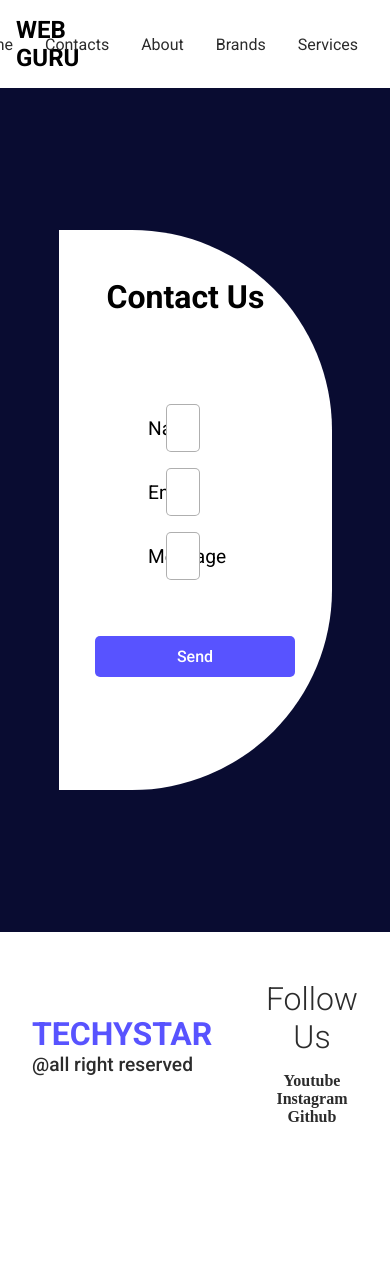
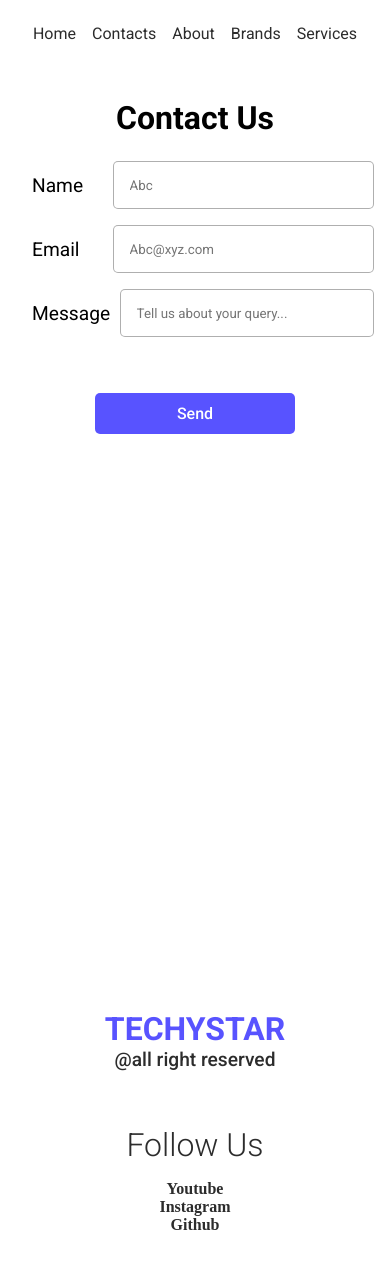
Before and after one commit to tanvirtaher32/WebGuru, a React (Create React App) app: page /contacts in a window 390 px wide. Shown: the top 1268 px of the page. Before the commit the page ends 1132 px from the top, so only its background shows below. Built offline with nearby package versions, Linux system fonts and the light colour scheme.

Commit message:
services section and css media queries done

```diff
--- a/package.json
+++ b/package.json
@@ -9,6 +9,7 @@
     "react": "^18.2.0",
     "react-dom": "^18.2.0",
     "react-icons": "^4.11.0",
+    "react-responsive-carousel": "^3.2.23",
     "react-router-dom": "^6.16.0",
     "react-router-hash-link": "^2.4.3",
     "react-scripts": "5.0.1",
--- a/src/App.js
+++ b/src/App.js
@@ -6,9 +6,12 @@ import './styles/Header.scss';
 import './styles/Home.scss';
 import './styles/Footer.scss';
 import './styles/Contact.scss';
+import './styles/mediaqueries.scss';
+
 import Home from "./components/Home/Home";
 import Footer from "./components/Footer/Footer";
 import Contact from "./components/Contact/Contact";
+import Services from "./components/Services/Services";
 
 
 function App() {
@@ -19,7 +22,9 @@ function App() {
       <Routes>
         <Route path="/" element={<Home></Home>}></Route>
         <Route path="/contacts" element={<Contact></Contact>}></Route>
+        <Route path="/services" element={<Services></Services>}></Route>
       </Routes>
+
       <Footer></Footer>
     </Router>
   );
--- a/src/components/Header/Header.jsx
+++ b/src/components/Header/Header.jsx
@@ -11,7 +11,7 @@ const Header = () => {
                 <Link to="/contacts">Contacts</Link>
                 <HashLink to="/#about">About</HashLink>
                 <HashLink to="/#brands">Brands</HashLink>
-                <Link to="/servicse">Services</Link>
+                <Link to="/services">Services</Link>
             </main>
         </nav>
     );
--- /dev/null
+++ b/src/components/Services/Services.jsx
@@ -0,0 +1,31 @@
+import React from 'react';
+import { Carousel } from "react-responsive-carousel";
+import "react-responsive-carousel/lib/styles/carousel.min.css";
+import img1 from "../../assets/3.jpg";
+import img2 from "../../assets/4.jpg";
+
+const Services = () => {
+    return (
+        <div>
+      <Carousel
+        infiniteLoop
+        autoPlay
+        showStatus={false}
+        showArrows={false}
+        showThumbs={false}
+        interval={1000}
+      >
+        <div>
+          <img src={img1} alt="Item1" />
+          <p className="legend">Full Stack Development</p>
+        </div>
+        <div>
+          <img src={img2} alt="Item3" />
+          <p className="legend">Mobile Application Development</p>
+        </div>
+      </Carousel>
+    </div>
+    );
+};
+
+export default Services;
--- /dev/null
+++ b/src/styles/mediaqueries.scss
@@ -0,0 +1,95 @@
+@media screen and (max-width: 820px) {
+    .home3 {
+      height: 130vh;
+      > div {
+        height: 120vh;
+      }
+    }
+
+    .contact > main {
+      height: 100vh;
+      width: 100%;
+      border-radius: 0%;
+      h1 {
+        text-align: center;
+      }
+    }
+  }
+
+  @media screen and (max-width: 700px) {
+    nav {
+      > h1 {
+        display: none;
+      }
+      > main {
+        width: 100%;
+        justify-content: center;
+        a {
+          margin: 0.5rem;
+        }
+      }
+    }
+
+    .home > main {
+      align-items: center;
+      h1 {
+        font-size: 3rem;
+      }
+    }
+
+    .home2 {
+      height: 120vh;
+      flex-direction: column;
+      img {
+        width: 100%;
+      }
+      > div {
+        width: 100%;
+      }
+    }
+
+    .home3 {
+      height: 120vh;
+      > div {
+        text-align: center;
+        width: 100%;
+        border-radius: 0;
+        > p {
+          padding: 5rem 2rem;
+          font-size: 0.9rem;
+          line-height: 150%;
+        }
+      }
+    }
+
+    .home4 {
+      align-items: center;
+      > div {
+        border-radius: 0%;
+        width: 100%;
+        height: unset;
+      }
+    }
+
+    .contact > main {
+      padding: 1rem;
+      h1 {
+        margin: 1rem;
+      }
+      > form {
+        margin: 0%;
+        > div {
+          width: 100%;
+        }
+      }
+    }
+
+    footer {
+      height: 50vh;
+      grid-template-columns: 1fr;
+      padding: 5rem;
+      > div {
+        align-items: center;
+      }
+    }
+  }
```
Also changed, not shown: 1 other file (tests, documents, lock files or other folders).
